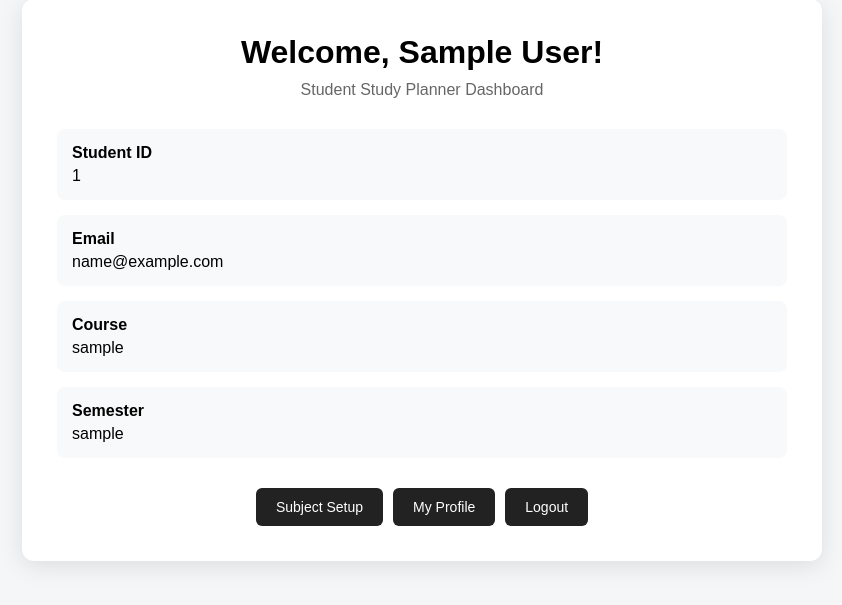
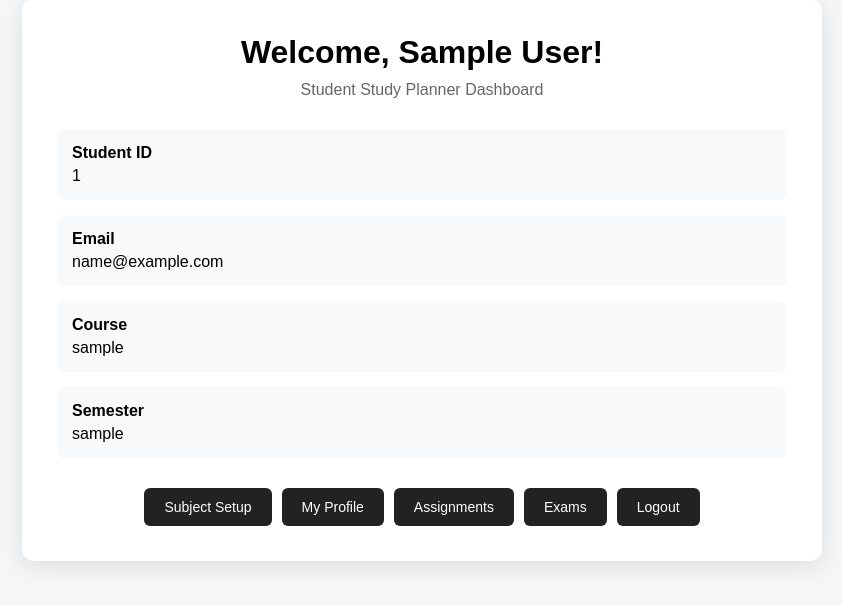
Before and after one commit to ganeshvibhuti30-prog/Student-Study-Planner, a Flask app: page /dashboard in a window 1280 px wide. Shown: the part 41-646 px from the top of the page, without its empty margins (218-1060 px from the left). Run offline with Flask 3, Linux system fonts and the light colour scheme; the visitor is signed in with stand-in values (Sample User, id 1); data comes from the database, SQL or seed files in the repository.

Commit message:
Add assignments and exams to dashboard

```diff
--- a/templates/dashboard.html
+++ b/templates/dashboard.html
@@ -75,6 +75,17 @@
                         My Profile
                     </button>
                 </a>
+                <a href="{{ url_for('assignments') }}">
+    <button type="button">
+        Assignments
+    </button>
+</a>
+
+<a href="{{ url_for('exams') }}">
+    <button type="button">
+        Exams
+    </button>
+</a>
 
                 <a href="{{ url_for('logout') }}"
                    onclick="return confirm('Are you sure you want to logout?');">
```
